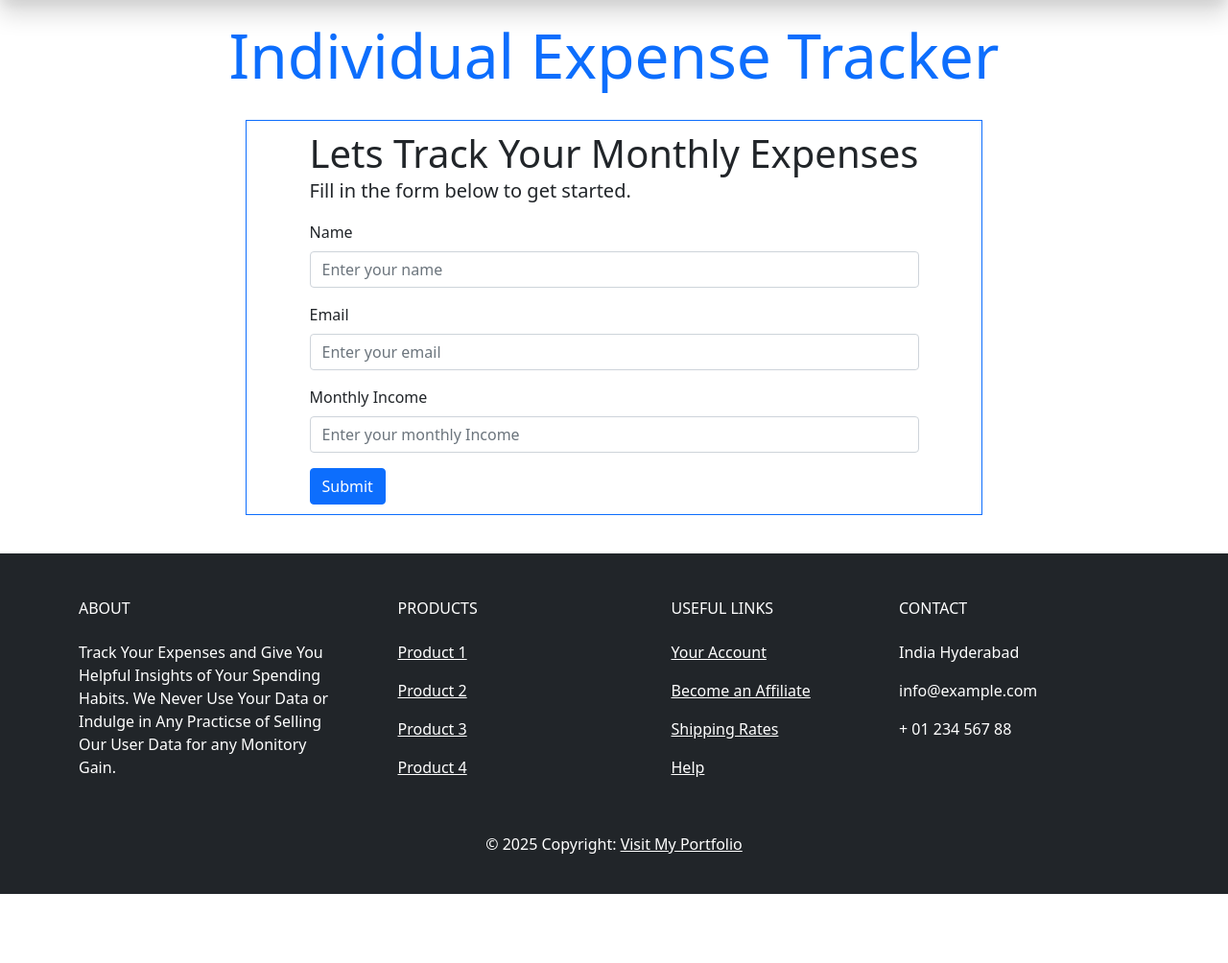
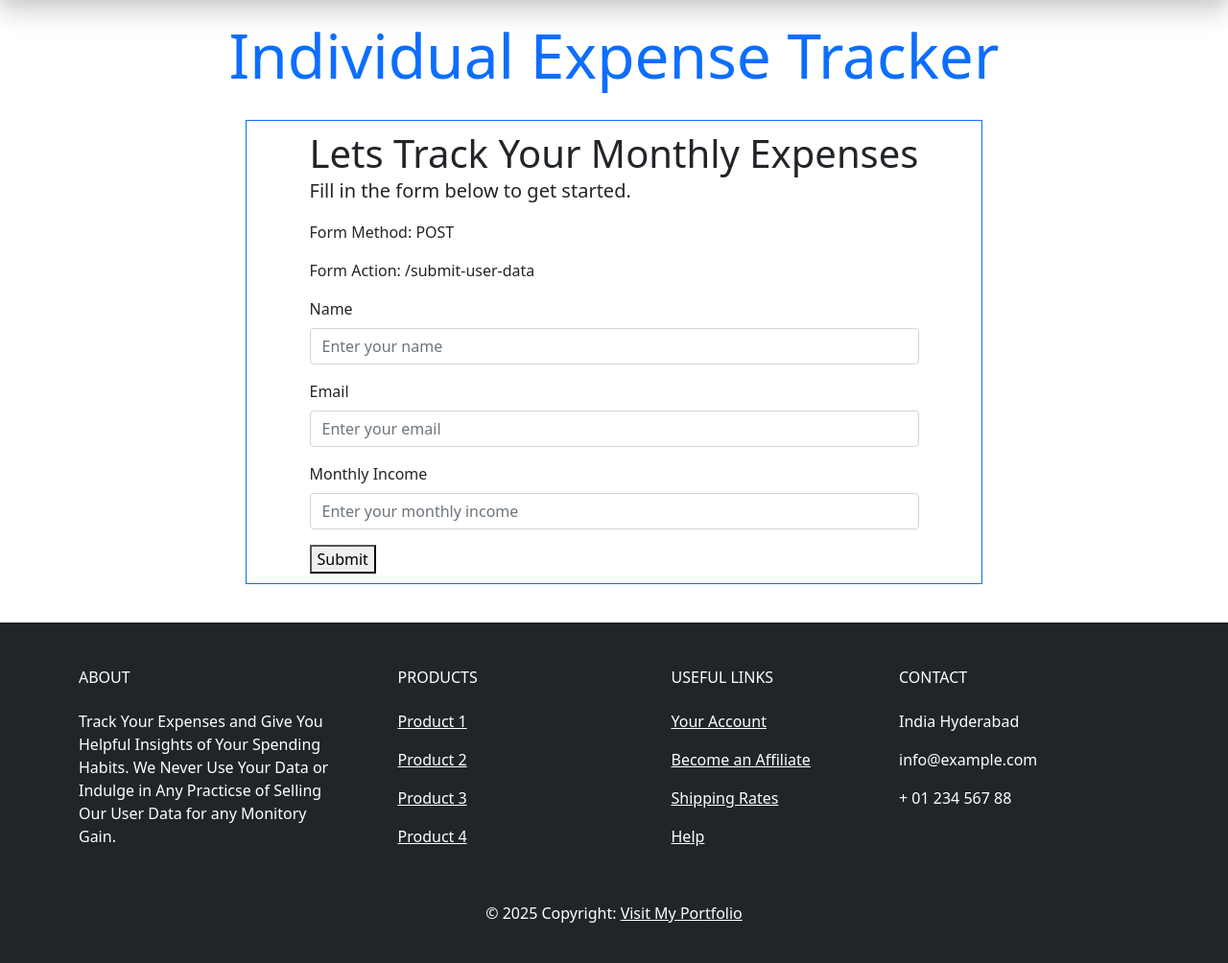
Before and after one commit to INiteshSingh/Acer-The-Tracker, a Django app: page /for_individual in a window 1280 px wide. Shown: the part 56-1060 px from the top of the page at 96% size. Before the commit the page ends 988 px from the top, so only its background shows below. Run offline with Django 5.2, Linux system fonts and the light colour scheme.

Commit message:
The Code is not working

```diff
--- a/Tracker/templates/Tracker/for_individual.html
+++ b/Tracker/templates/Tracker/for_individual.html
@@ -87,40 +87,54 @@
       <div>
         <span class="display-6">Lets Track Your Monthly Expenses</span> <br />
         <p class="lead">Fill in the form below to get started.</p>
+
 <form method="POST" action="{% url 'submit_user_data' %}">
   {% csrf_token %}
+  <p>Form Method: POST</p>
+<p>Form Action: {% url 'submit_user_data' %}</p>
+
   <div class="mb-3">
     <label for="name" class="form-label">Name</label>
     <input
       type="text"
       class="form-control"
+      id="name"
+      name="name"
       placeholder="Enter your name"
-              name="name"
       required
     />
   </div>
+
   <div class="mb-3">
     <label for="email" class="form-label">Email</label>
     <input
       type="email"
       class="form-control"
+      id="email"
+      name="email"
       placeholder="Enter your email"
-              name="email"
       required
     />
   </div>
+
   <div class="mb-3">
-            <label for="expense" class="form-label">Monthly Income</label>
+    <label for="income" class="form-label">Monthly Income</label>
     <input
-              type="text"
+      type="number"
       class="form-control"
-              placeholder="Enter your monthly Income"
+      id="income"
       name="income"
+      placeholder="Enter your monthly income"
       required
     />
   </div>
-          <button type="submit" class="btn btn-primary">Submit</button>
+
+  <button type="submit">Submit</button>
 </form>
+
+
+
+
       </div>
     </div>
 
@@ -162,6 +176,12 @@
         <a href="#" class="text-white">Visit My Portfolio</a>
       </div>
     </footer>
+    <script>
+  document.querySelector("form").addEventListener("submit", function (e) {
+    console.log("Form is being submitted via:", this.method);
+  });
+</script>
+
     <script
       src="https://cdn.jsdelivr.net/npm/bootstrap@5.0.2/dist/js/bootstrap.bundle.min.js"
       integrity="sha384-MrcW6ZMFYlzcLA8Nl+NtUVF0sA7MsXsP1UyJoMp4YLEuNSfAP+JcXn/tWtIaxVXM"
--- a/Tracker/views.py
+++ b/Tracker/views.py
@@ -42,14 +42,9 @@ def submit_user_data(request):
         return HttpResponse("Invalid request method")
 
 def dashboard(request):
-    name = request.session.get('name')
-    email = request.session.get('email')
-    income = request.session.get('income')
-
     context = {
-        'name': name,
-        'email': email,
-        'income': income
+        'name': request.session.get('name'),
+        'email': request.session.get('email'),
+        'income': request.session.get('income'),
     }
-
     return render(request, 'Tracker/dashboard.html', context)
```
Also changed, not shown: Tracker/migrations/0001_initial.py (added). Lines whose indentation alone changed are shown as unchanged.
